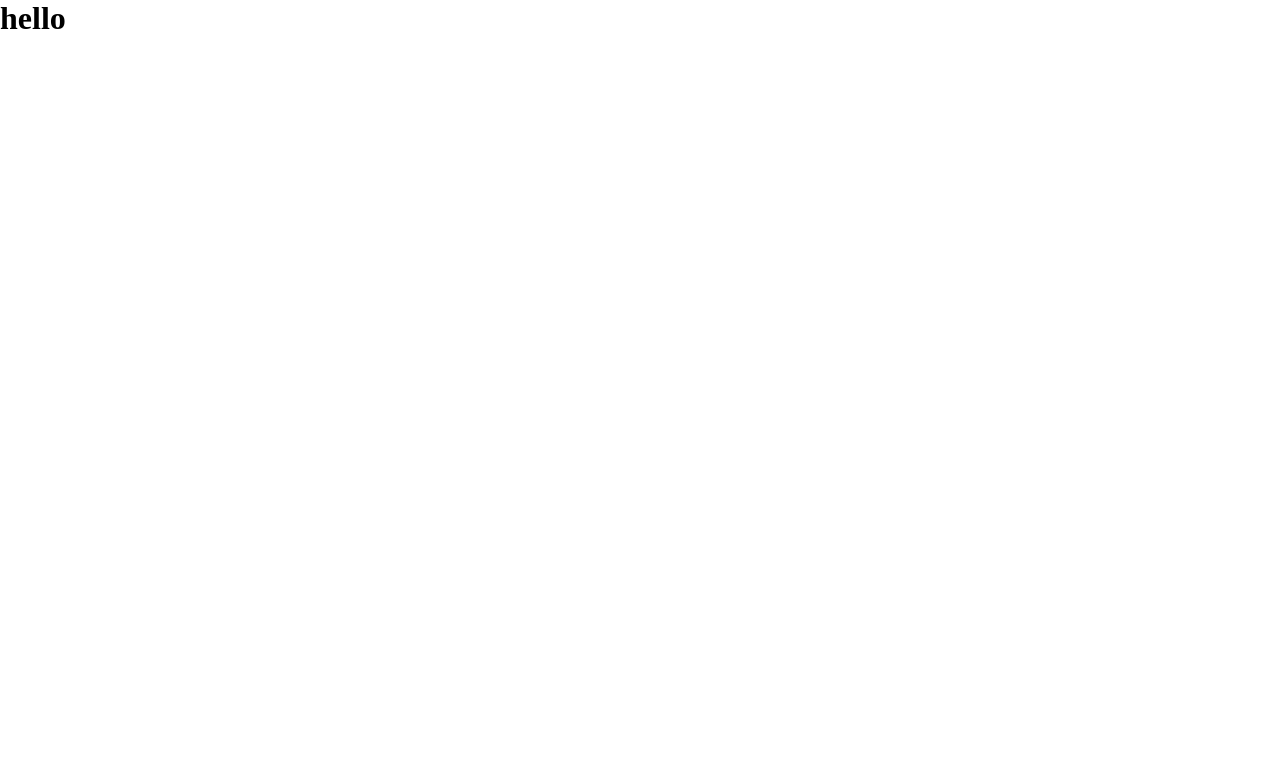
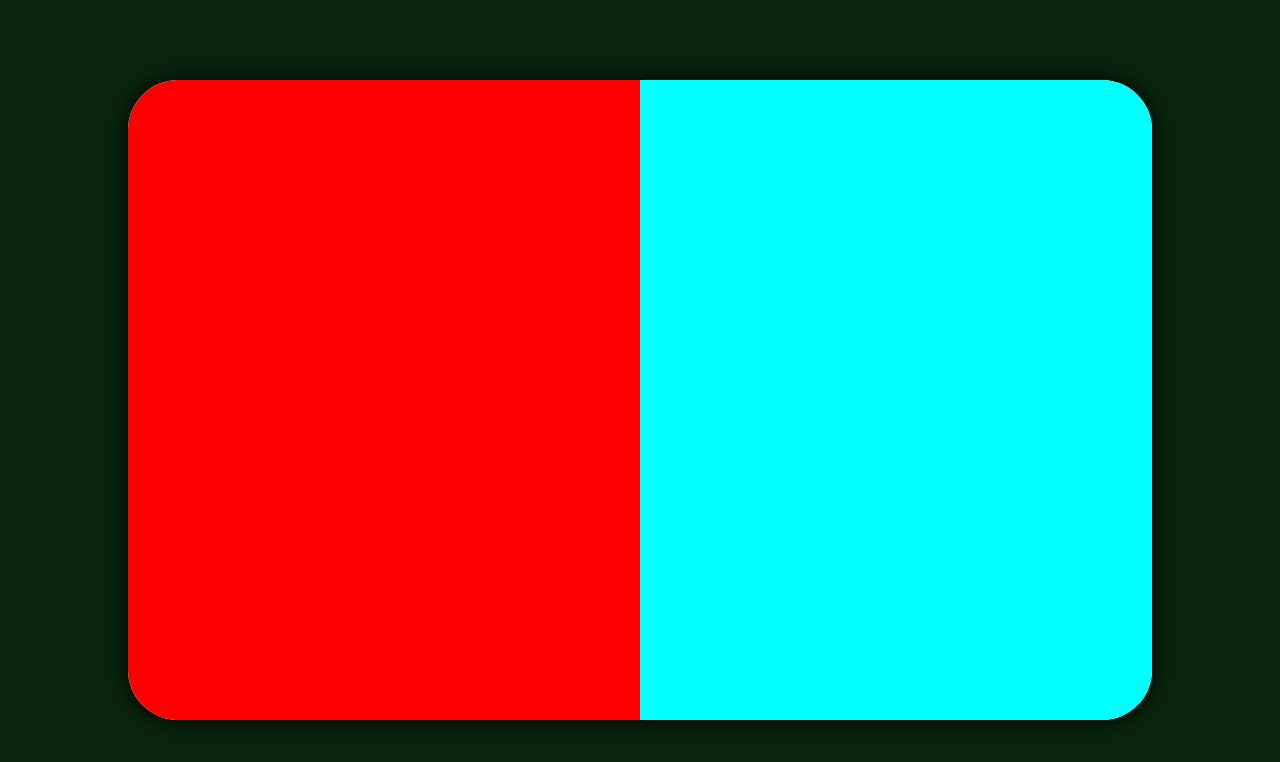
Before and after one commit to jobanjit-singh/tarunShobitTraining, a React (Create React App) app in the folder ReactProjects/airwings/: page /login in a window 1280 px wide. Shown: the top 762 px of the page. Built offline with nearby package versions, Linux system fonts and the light colour scheme.

Commit message:
react js started

```diff
--- a/ReactProjects/airwings/package.json
+++ b/ReactProjects/airwings/package.json
@@ -9,6 +9,7 @@
     "@testing-library/user-event": "^13.5.0",
     "react": "^19.0.0",
     "react-dom": "^19.0.0",
+    "react-router-dom": "^7.2.0",
     "react-scripts": "5.0.1",
     "web-vitals": "^2.1.4"
   },
--- a/ReactProjects/airwings/src/App.js
+++ b/ReactProjects/airwings/src/App.js
@@ -1,8 +1,17 @@
+import { BrowserRouter, Route, Routes } from "react-router-dom";
+import LoginPage from "./pages/LoginPage/LoginPage";
+import RegisterPage from "./pages/RegisterPage/RegisterPage";
+import HomePage from "./pages/HomePage/HomePage";
+
 function App() {
   return (
-    <div onClick={() => alert("Hellow")}>
-      <h1>hello</h1>
-    </div>
+    <BrowserRouter>
+      <Routes>
+        <Route path="/" element={<HomePage />} />
+        <Route path="/login" element={<LoginPage />} />
+        <Route path="/register" element={<RegisterPage />} />
+      </Routes>
+    </BrowserRouter>
   );
 }
 
--- a/ReactProjects/airwings/src/index.css
+++ b/ReactProjects/airwings/src/index.css
@@ -1,3 +1,10 @@
+:root {
+  --baseColor: #09250c;
+  --secondaryColor: #ff9a17;
+  --whiteColor: #ffffff;
+  --blackColor: #000000;
+}
+
 * {
   margin: 0;
   padding: 0;
--- /dev/null
+++ b/ReactProjects/airwings/src/pages/HomePage/HomePage.js
@@ -0,0 +1,9 @@
+function HomePage() {
+  return (
+    <div>
+      <h1>Home Page</h1>
+    </div>
+  );
+}
+
+export default HomePage;
--- /dev/null
+++ b/ReactProjects/airwings/src/pages/LoginPage/LoginPage.js
@@ -0,0 +1,14 @@
+import "./styles.css";
+
+function LoginPage() {
+  return (
+    <div className="loginPageBaseContainer">
+      <div className="loginPageContentCardBaseContainer">
+        <div className="loginPageContentContainer"></div>
+        <div className="loginPageImageContainer"></div>
+      </div>
+    </div>
+  );
+}
+
+export default LoginPage;
--- /dev/null
+++ b/ReactProjects/airwings/src/pages/LoginPage/styles.css
@@ -0,0 +1,28 @@
+.loginPageBaseContainer {
+  width: 100%;
+  height: 100vh;
+  background-color: var(--baseColor);
+  display: flex;
+  align-items: center;
+  justify-content: center;
+}
+
+.loginPageContentCardBaseContainer {
+  height: 80%;
+  width: 80%;
+  background-color: var(--whiteColor);
+  border-radius: 50px;
+  overflow: hidden;
+  box-shadow: 0px 0px 20px var(--blackColor);
+  display: flex;
+}
+
+.loginPageContentContainer {
+  flex: 1;
+  background-color: red;
+}
+
+.loginPageImageContainer {
+  flex: 1;
+  background-color: aqua;
+}
--- /dev/null
+++ b/ReactProjects/airwings/src/pages/RegisterPage/RegisterPage.js
@@ -0,0 +1,9 @@
+function RegisterPage() {
+  return (
+    <div>
+      <h1>Register Page</h1>
+    </div>
+  );
+}
+
+export default RegisterPage;
```
Also changed, not shown: ReactProjects/airwings/src/config/color.js (added, +8 -0 lines), ReactProjects/airwings/src/pages/HomePage/styles.css (added), ReactProjects/airwings/src/pages/RegisterPage/styles.css (added), 2 other files (tests, documents, lock files or other folders).
